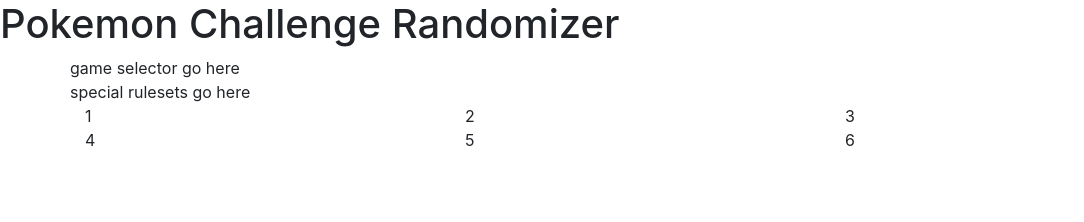
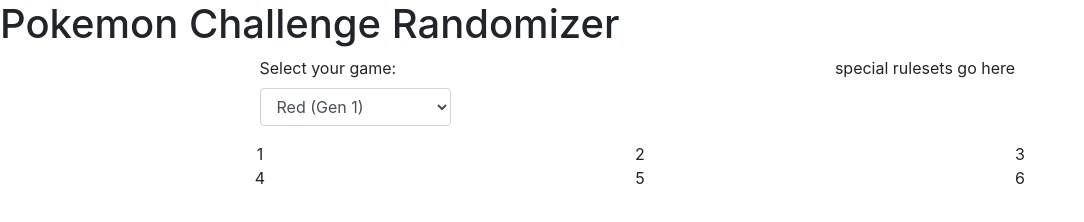
Before and after one commit to HaydenJWM/PKMN-Challenger, a plain HTML site: page index.html in a window 1280 px wide. Shown: the whole page, without its empty margins (0-1084 px from the left). Drawn offline with nearby package versions, Linux system fonts and the light colour scheme.

Commit message:
added game dropdown

```diff
--- a/index.html
+++ b/index.html
@@ -4,41 +4,64 @@
         <title>PKMN-Challenger</title>
         <link rel="stylesheet" href="https://cdn.jsdelivr.net/npm/bootstrap@4.5.3/dist/css/bootstrap.min.css" integrity="sha384-TX8t27EcRE3e/ihU7zmQxVncDAy5uIKz4rEkgIXeMed4M0jlfIDPvg6uqKI2xXr2" crossorigin="anonymous">
         <link rel="stylesheet" href="styles.css">
+        <script src="scripts.js"></script>
     </head>
+
     <body>
         <h1>Pokemon Challenge Randomizer</h1>
 
         <div class="container">
             <div class= "row">
-                game selector go here
-            </div>
-            <div class= "row">
-                special rulesets go here
-            </div>
-        </div>
-        <div class ="container">
-            <div class ="row">
-                <div class="col">1</div>
-                <div class="col">2</div>
-                <div class="col">3</div>
-            </div>
-            <div class ="row">
-                <div class="col">4</div>
-                <div class="col">5</div>
-                <div class="col">6</div>
+                <div class= "col d-flex justify-content-center align-items-center">
+                    <div class="form-group">
+                        <label for="games">Select your game: </label>
+                        <select class="form-control" id="gameList" name="games">
+                            <option value="red">Red (Gen 1)</option>
+                            <option value="blue">Blue (Gen 1)</option>
+                            <option value="yellow">Yellow (Gen 1)</option>
+                            <option value="gold">Gold (Gen 2)</option>
+                            <option value="silver">Silver (Gen 2)</option>
+                            <option value="crystal">Crystal (Gen 2)</option>
+                            <option value="ruby">Ruby (Gen 3)</option>
+                            <option value="sapphire">Sapphire (Gen 3)</option>
+                            <option value="emerald">Emerald (Gen 3)</option>
+                            <option value="diamond">Diamond (Gen 4)</option>
+                            <option value="pearl">Pearl (Gen 4)</option>
+                            <option value="platinum">Platinum (Gen 4)</option>
+                            <option value="black">Black (Gen 5)</option>
+                            <option value="white">White (Gen 5)</option>
+                            <option value="black2">Black 2 (Gen 5)</option>
+                            <option value="white2">White 2 (Gen 5)</option>
+                            <option value="x">X (Gen 6)</option>
+                            <option value="y">Y (Gen 6)</option>
+                            <option value="sun">Sun (Gen 7)</option>
+                            <option value="moon">Moon (Gen 7)</option>
+                            <option value="ultrasun">Ultra Sun (Gen 7)</option>
+                            <option value="ultramoon">Ultra Moon (Gen 7)</option>
+                            <option value="sword">Sword (Gen 8)</option>
+                            <option value="shield">Shield (Gen 8)</option>
+                        </select>
+                    </div>
+                </div>
+
+                <div class= "col d-flex flex-column align-items-center">
+                    special rulesets go here
+                </div>
             </div>
         </div>
 
-
-
-
-
-
-
-
-
-
-
+        <div class ="container">
+            <div class ="row justify-content-center">
+                <div class="col d-flex flex-column align-items-center">1</div>
+                <div class="col d-flex flex-column align-items-center">2</div>
+                <div class="col d-flex flex-column align-items-center">3</div>
+            </div>
+            <div class ="row justify-content-center">
+                <div class="col d-flex flex-column align-items-center">4</div>
+                <div class="col d-flex flex-column align-items-center">5</div>
+                <div class="col d-flex flex-column align-items-center">6</div>
+            </div>
+        </div>
 
         <script src="https://code.jquery.com/jquery-3.5.1.slim.min.js" integrity="sha384-DfXdz2htPH0lsSSs5nCTpuj/zy4C+OGpamoFVy38MVBnE+IbbVYUew+OrCXaRkfj" crossorigin="anonymous"></script>
         <script src="https://cdn.jsdelivr.net/npm/bootstrap@4.5.3/dist/js/bootstrap.bundle.min.js" integrity="sha384-ho+j7jyWK8fNQe+A12Hb8AhRq26LrZ/JpcUGGOn+Y7RsweNrtN/tE3MoK7ZeZDyx" crossorigin="anonymous"></script>
--- /dev/null
+++ b/scripts.js
@@ -0,0 +1,3 @@
+function getGame(){
+    console.log(document.getElementById('gameList').value);
+}
```
